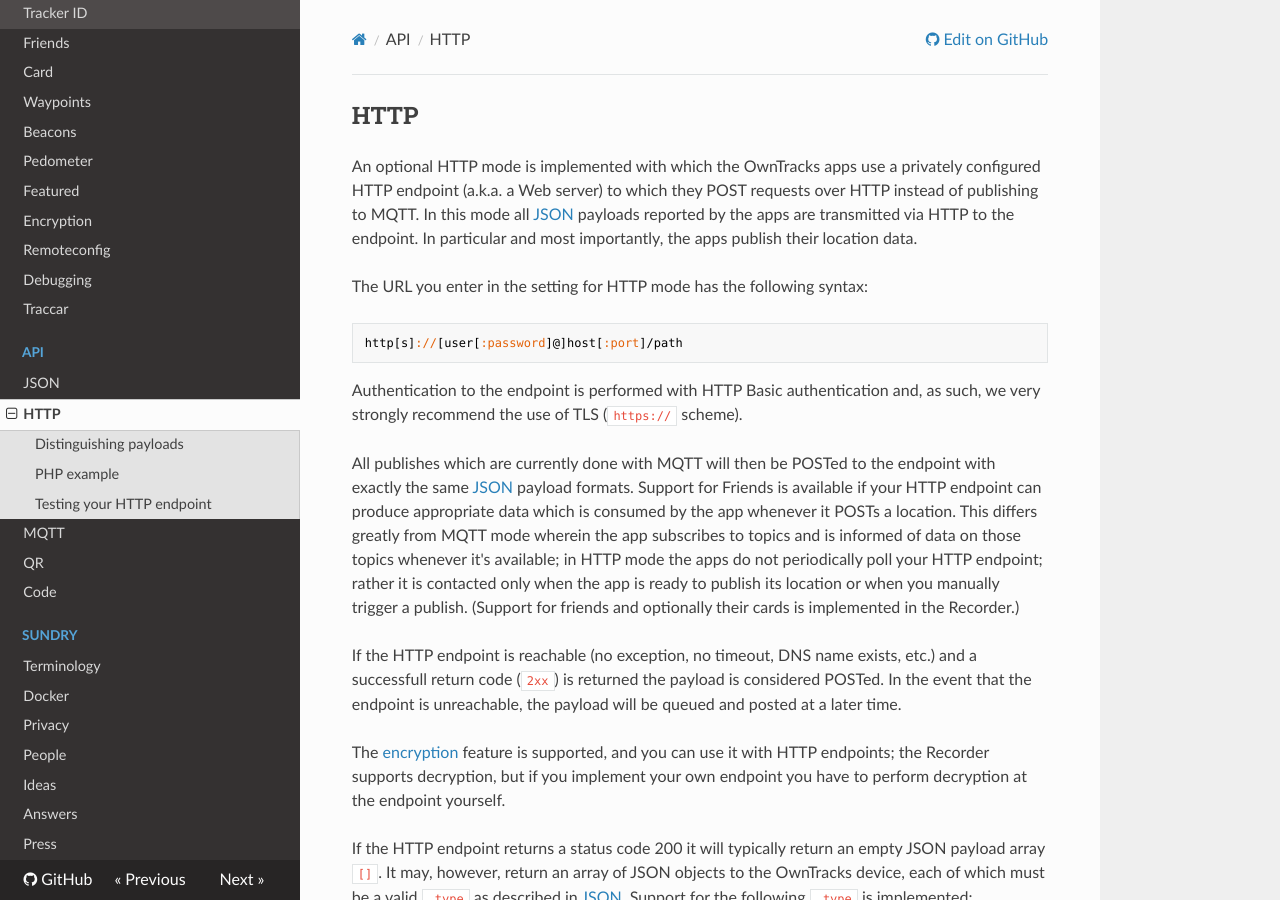
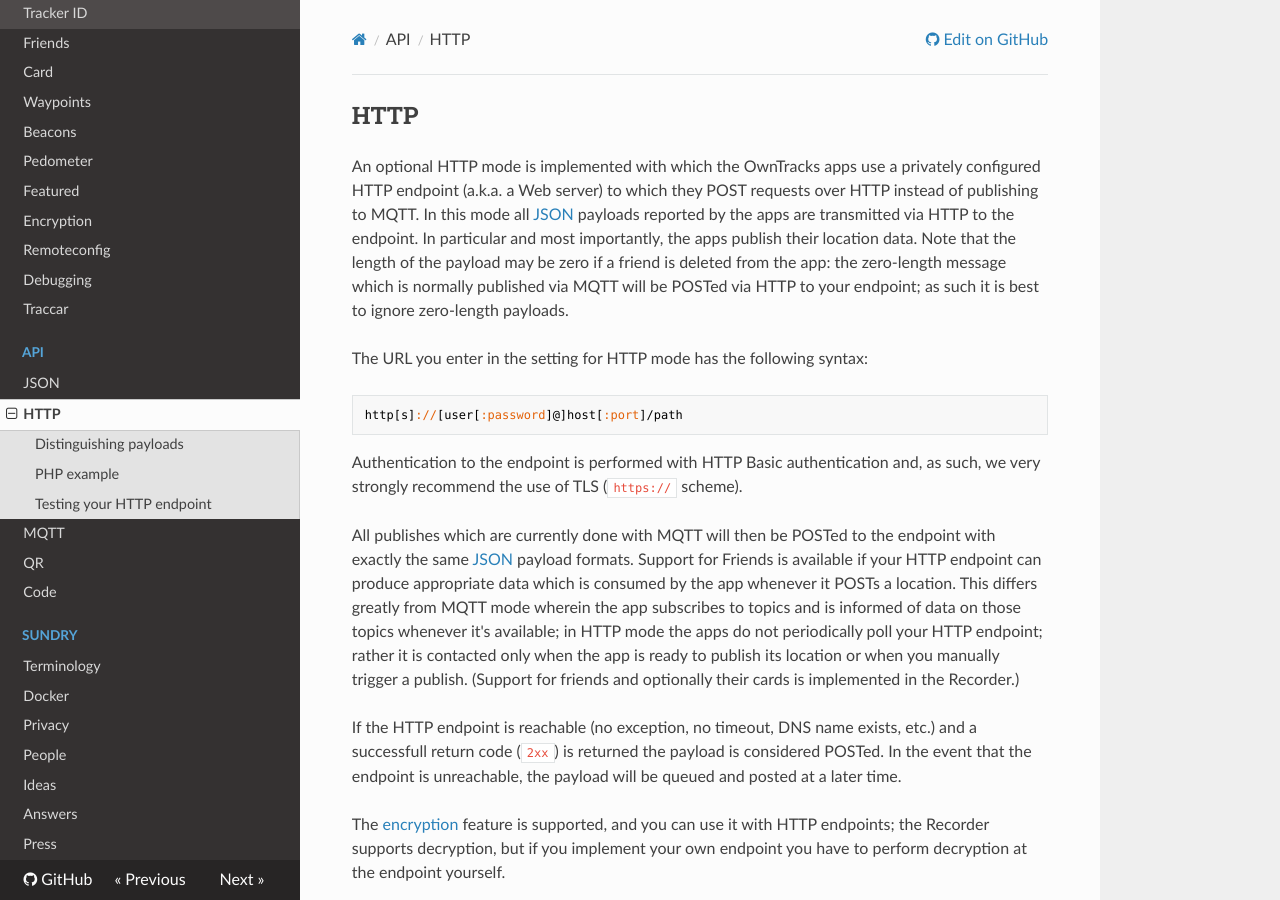
Before and after one commit to owntracks/booklet, an MkDocs documentation site: the page built from docs/tech/http.md, in a window 1280 px wide and 900 px high. Built offline with MkDocs 1.6.1, drawn with Linux system fonts in a browser that asks for light colours; nearby versions of some CDN libraries; old or Windows-style settings are respelled for this version of MkDocs.

Commit message:
add note about content-length 0 	addresses https://github.com/owntracks/ios/issues/580

```diff
--- a/docs/tech/http.md
+++ b/docs/tech/http.md
@@ -1,6 +1,6 @@
 ## HTTP
 
-An optional HTTP mode is implemented with which the OwnTracks apps use a privately configured HTTP endpoint (a.k.a. a Web server) to which they POST requests over HTTP instead of publishing to MQTT. In this mode all [JSON](json.md) payloads reported by the apps are transmitted via HTTP to the endpoint. In particular and most importantly, the apps publish their location data.
+An optional HTTP mode is implemented with which the OwnTracks apps use a privately configured HTTP endpoint (a.k.a. a Web server) to which they POST requests over HTTP instead of publishing to MQTT. In this mode all [JSON](json.md) payloads reported by the apps are transmitted via HTTP to the endpoint. In particular and most importantly, the apps publish their location data. Note that the length of the payload may be zero if a friend is deleted from the app: the zero-length message which is normally published via MQTT will be POSTed via HTTP to your endpoint; as such it is best to ignore zero-length payloads.
 
 The URL you enter in the setting for HTTP mode has the following syntax:
 
```
